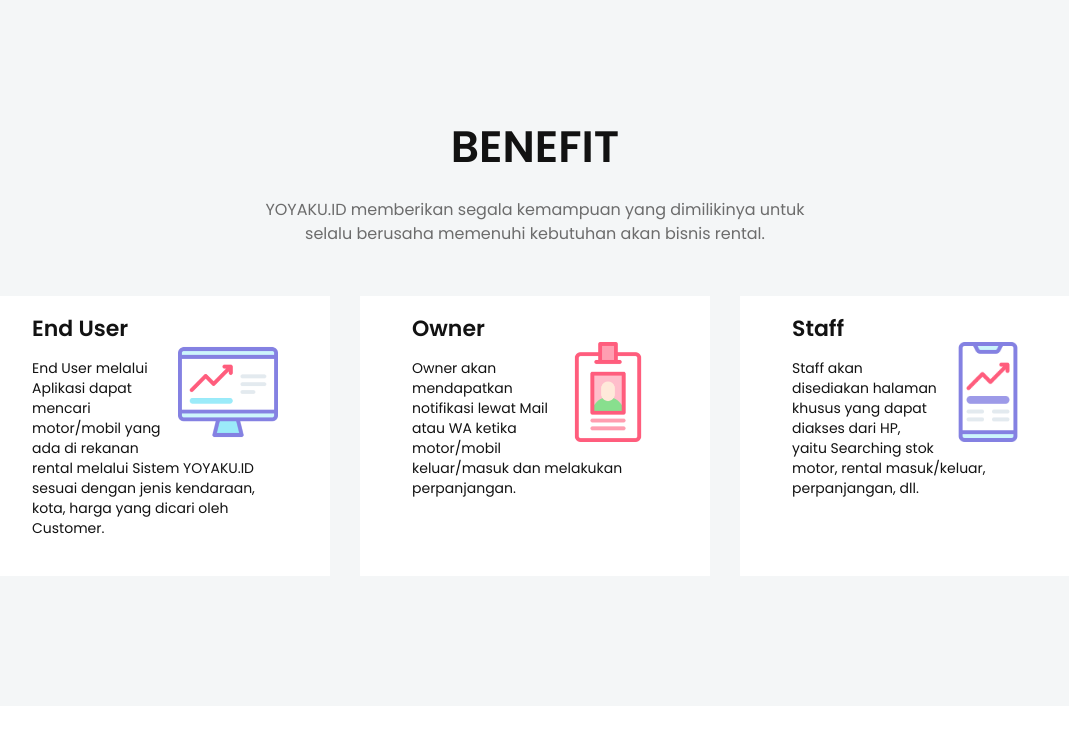
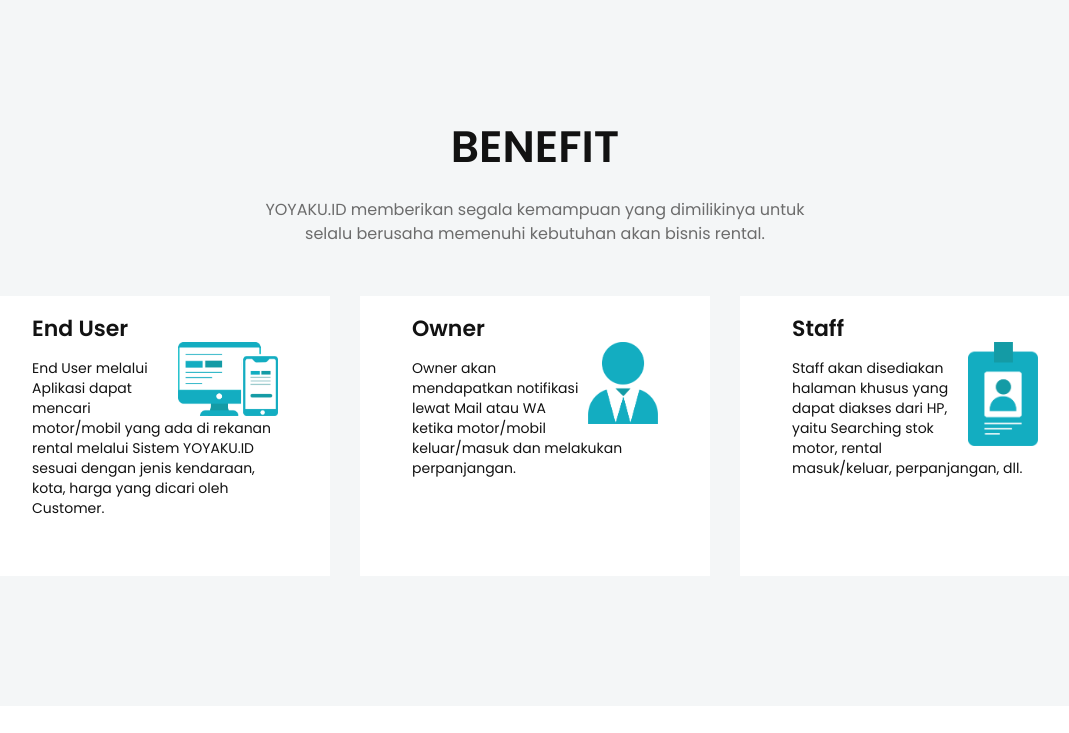
Before and after one commit to idadrusdiana/landBCC, a PHP site: page / in a window 1280 px wide. Shown: the part 851-1584 px from the top of the page, without its empty margins (105-1174 px from the left). Run offline with PHP 8.4, Linux system fonts and the light colour scheme; some libraries are stand-ins or nearby versions.

Commit message:
ganti icon

```diff
--- a/index.php
+++ b/index.php
@@ -143,7 +143,7 @@
                 <div class="col-lg-4 col-md-7 col-sm-9">
                     <div class="single-features mt-40">
                             <h4 class="features-title">End User</h4>
-                            <img src="assets/images/stats.png" alt="Shape" width="100" align="right">
+                            <img src="assets/images/icon/end user.png" alt="Shape" width="100" align="right">
 
                         <div class="features-content">
                             <p class="text">End User melalui Aplikasi dapat mencari motor/mobil yang ada di rekanan rental melalui Sistem YOYAKU.ID  sesuai dengan jenis kendaraan, kota, harga yang dicari oleh  Customer. </p>
@@ -153,7 +153,7 @@
                 <div class="col-lg-4 col-md-7 col-sm-9">
                     <div class="single-features mt-40">
                             <h4 class="features-title">Owner</h4>
-                            <img src="assets/images/id-card.png" alt="Shape" width="100" align="right">
+                            <img src="assets/images/icon/owner.png" alt="Shape" width="70" align="right">
 
                         <div class="features-content">
                             <p class="text">Owner akan mendapatkan notifikasi lewat Mail atau WA  ketika motor/mobil  keluar/masuk dan melakukan  perpanjangan.</p> <br/>
@@ -163,7 +163,7 @@
                 <div class="col-lg-4 col-md-7 col-sm-9">
                     <div class="single-features mt-40">
                             <h4 class="features-title">Staff</h4>
-                            <img src="assets/images/smartphone.png" alt="Shape" width="100" align="right">
+                            <img src="assets/images/icon/staff.png" alt="Shape" width="70" align="right">
 
                         <div class="features-content">
                             <p class="text">Staff akan disediakan halaman khusus yang dapat diakses dari HP, yaitu Searching stok motor, rental masuk/keluar, perpanjangan, dll.</p> <br/>
--- a/mail.php
+++ b/mail.php
@@ -28,8 +28,8 @@
     $mail->isSMTP();                                            // Send using SMTP
     $mail->Host       = 'smtp.gmail.com';                    // Set the SMTP server to send through
     $mail->SMTPAuth   = true;                                   // Enable SMTP authentication
-    $mail->Username   = 'sumrochkaryaindonesia@gmail.com';                     // SMTP username
-    $mail->Password   = '@Jalanpaskal23';                               // SMTP password
+    $mail->Username   = 'yoyaku.id@gmail.com';                     // SMTP username
+    $mail->Password   = 'Jalanpaskal1';                               // SMTP password
     $mail->SMTPSecure = PHPMailer::ENCRYPTION_STARTTLS;         // Enable TLS encryption; `PHPMailer::ENCRYPTION_SMTPS` encouraged
     $mail->Port       = 587;                                    // TCP port to connect to, use 465 for `PHPMailer::ENCRYPTION_SMTPS` above
 
@@ -37,7 +37,6 @@
     $mail->setFrom('yoyaku.id@gmail.com', 'Yoyaku System');
     $mail->addAddress('sri@yoyaku.id', 'Yoyaku System');     // Add a recipient
     $mail->addCC('sri@yoyaku.id');
-    $mail->addCC('agunbuhori@gmail.com');
     $mail->addCC('idadrusdiana01@gmail.com');
 
     $jenis_rental = implode(', ', $_POST['jenis_rental']);
```
Also changed, not shown: assets/images/icon/end user.png (added), assets/images/icon/owner.png (added), assets/images/icon/staff.png (added).
